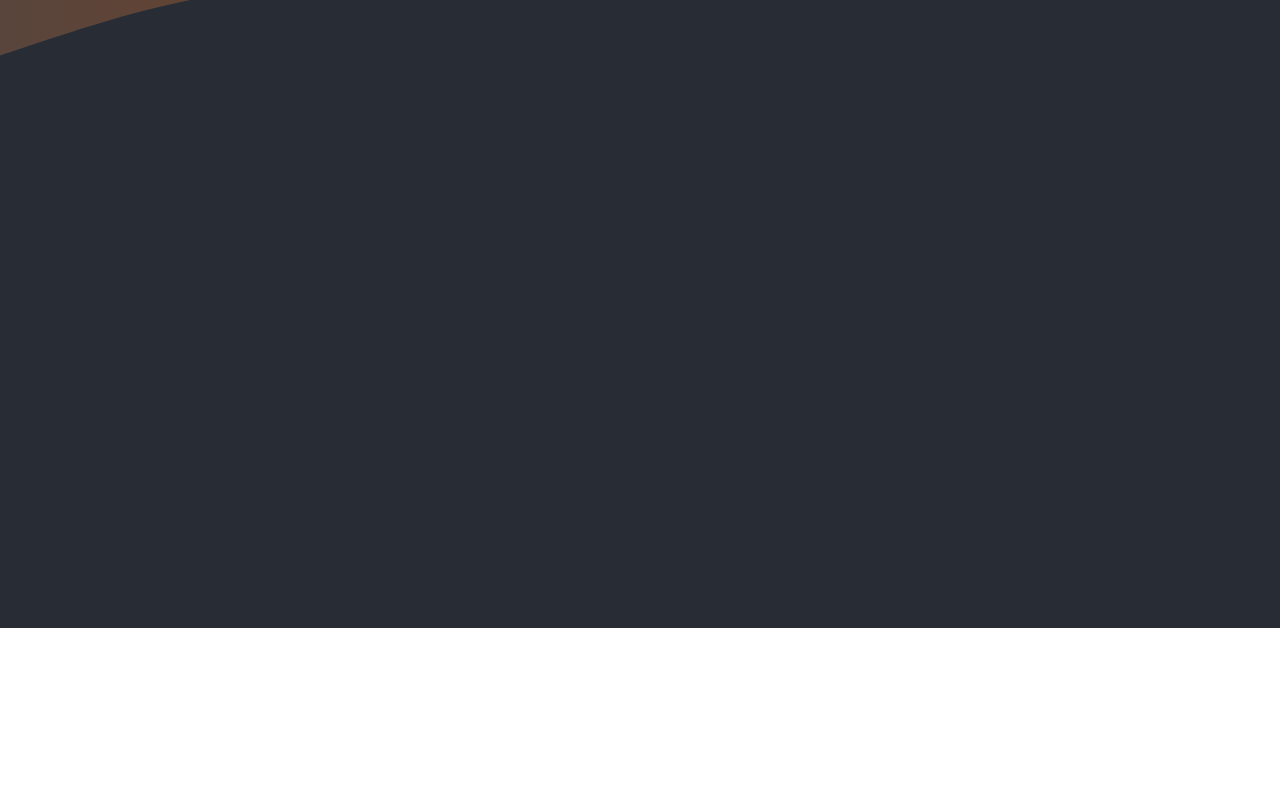
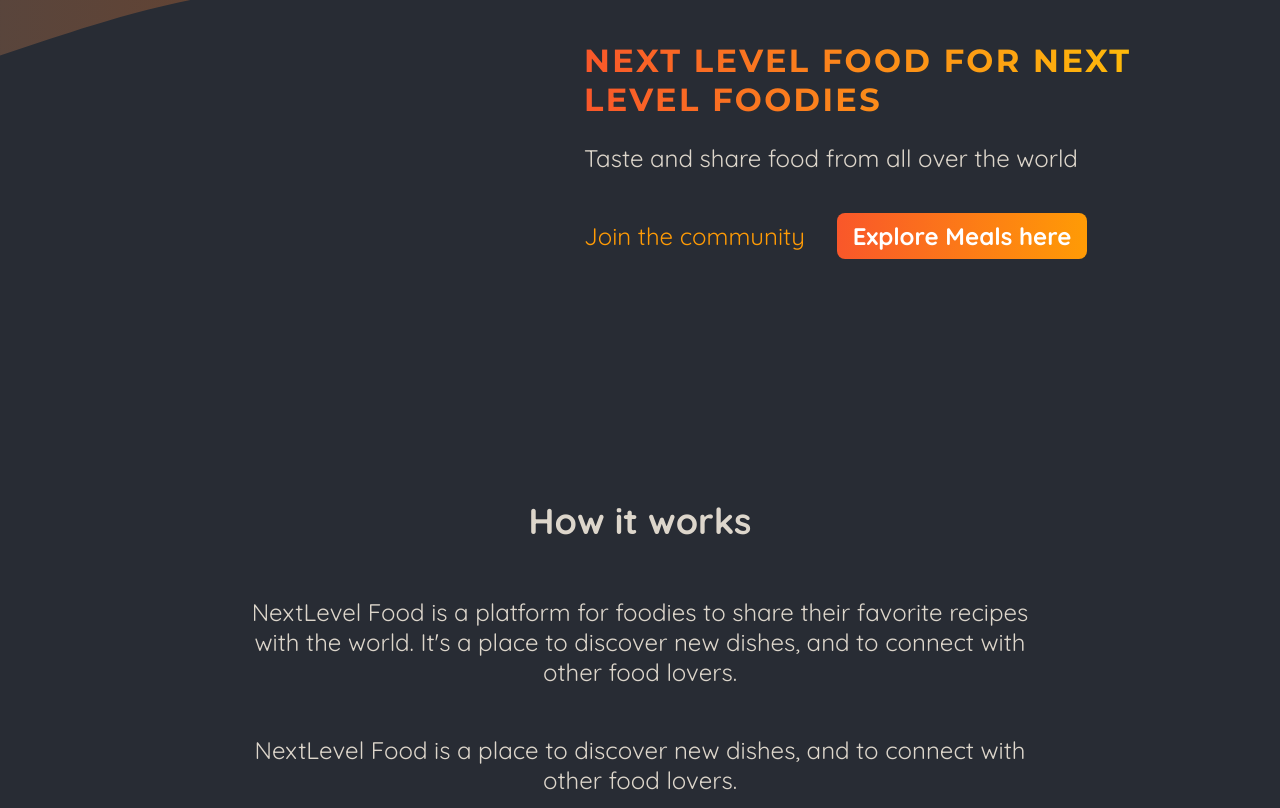
Before and after one commit to Ayush1906saxena/FoodiesProject, a Next.js app: page / in a window 1280 px wide. Shown: the part 172-980 px from the top of the page. Before the commit the page ends 800 px from the top, so only its background shows below. Built offline with nearby package versions, Linux system fonts and the light colour scheme.

Commit message:
Added main page content

```diff
--- a/app/page.js
+++ b/app/page.js
@@ -1,9 +1,51 @@
 import Link from "next/link";
+import classes from "./page.module.css";
+
 export default function Home() {
   return (
     <>
-      <header></header>
-      <main></main>
+      <header className={classes.header}>
+        <div className={classes.slideshow}></div>
+
+        <div>
+          <div className={classes.hero}>
+            <h1>Next Level food for next level foodies</h1>
+            <p>Taste and share food from all over the world</p>
+          </div>
+          <div className={classes.cta}>
+            <Link href="/community">Join the community</Link>
+            <Link href="/meals">Explore Meals here</Link>
+          </div>
+          <div></div>
+        </div>
+      </header>
+      <main>
+        <section className={classes.section}>
+          <h2>How it works</h2>
+          <p>
+            NextLevel Food is a platform for foodies to share their favorite
+            recipes with the world. It&apos;s a place to discover new dishes,
+            and to connect with other food lovers.
+          </p>
+          <p>
+            NextLevel Food is a place to discover new dishes, and to connect
+            with other food lovers.
+          </p>
+        </section>
+
+        <section className={classes.section}>
+          <h2>Why NextLevel Food?</h2>
+          <p>
+            NextLevel Food is a platform for foodies to share their favorite
+            recipes with the world. It&apos;s a place to discover new dishes,
+            and to connect with other food lovers.
+          </p>
+          <p>
+            NextLevel Food is a place to discover new dishes, and to connect
+            with other food lovers.
+          </p>
+        </section>
+      </main>
     </>
   );
 }
--- /dev/null
+++ b/app/page.module.css
@@ -0,0 +1,75 @@
+.header {
+    display: flex;
+    gap: 3rem;
+    margin: 3rem auto;
+    width: 90%;
+    max-width: 75rem;
+  }
+
+  .slideshow {
+    width: 40rem;
+    height: 25rem;
+  }
+
+  .hero {
+    color: #ddd6cb;
+    font-size: 1.5rem;
+  }
+
+  .hero h1 {
+    font-size: 2rem;
+    font-weight: bold;
+    font-family: 'Montserrat', sans-serif;
+    letter-spacing: 0.15rem;
+    text-transform: uppercase;
+    background: linear-gradient(90deg, #f9572a, #ffc905);
+    background-clip: text;
+    -webkit-background-clip: text;
+    -webkit-text-fill-color: transparent;
+  }
+
+  .cta {
+    font-size: 1.5rem;
+    display: flex;
+    gap: 1rem;
+  }
+
+  .cta a {
+    display: inline-block;
+    margin-top: 1rem;
+    padding: 0.5rem 1rem;
+    border-radius: 0.5rem;
+    background: linear-gradient(90deg, #f9572a, #ff9b05);
+    color: #ffffff;
+    font-weight: bold;
+    text-decoration: none;
+  }
+
+  .cta a:hover,
+  .cta a:active {
+    background: linear-gradient(90deg, #fd4715, #f9b241);
+  }
+
+  .cta a:first-child {
+    background: transparent;
+    font-weight: normal;
+    color: #ff9b05;
+    padding-left: 0;
+  }
+
+  .cta a:first-child:hover,
+  .cta a:first-child:active {
+    background: transparent;
+    color: #f9b241;
+  }
+
+  .section {
+    display: flex;
+    flex-direction: column;
+    color: #ddd6cb;
+    font-size: 1.5rem;
+    max-width: 50rem;
+    width: 90%;
+    margin: 2rem auto;
+    text-align: center;
+  }
```
